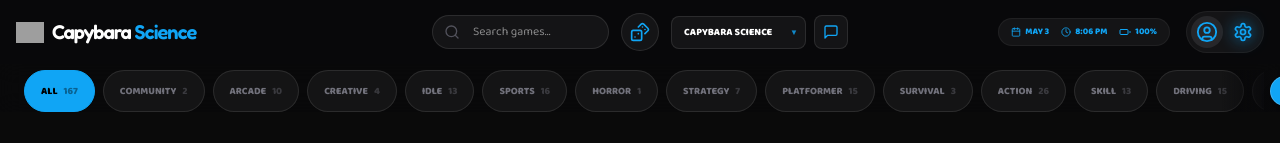
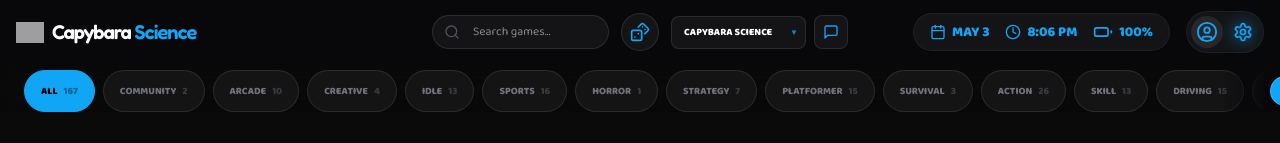
Before and after one commit to HudseyBoYouTube/stuff, a React (Vite) app: page / in a window 1280 px wide. Shown: the top 143 px of the page. Built offline with nearby package versions, Linux system fonts and the light colour scheme; grey boxes are pictures that could not be loaded.

Commit message:
Update Header.jsx

```diff
--- a/src/components/Header.jsx
+++ b/src/components/Header.jsx
@@ -76,9 +76,8 @@ export function Header({
               </div>
             </div>
 
-            {/* CHAT TOGGLE BUTTON - UPDATED TO USE STATE */}
             <button
-              onClick={() => setIsChatOpen(true)} // Changed from navigate to state
+              onClick={() => setIsChatOpen(true)}
               className={`p-2 border rounded-lg transition-all hover:scale-105 active:scale-95 ${
                 isChatOpen
                   ? 'bg-[var(--theme)] border-[var(--theme)] text-black shadow-[0_0_10px_var(--theme)]'
@@ -91,14 +90,15 @@ export function Header({
           </div>
         </div>
 
-        {/* STATS & PROFILE SECTION - RIGHT COLUMN */}
+        {/* STATS & PROFILE SECTION - RIGHT COLUMN (SCALED UP) */}
         <div className="flex items-center justify-end gap-4 justify-self-end">
-          <div className={`hidden sm:flex items-center gap-3 text-[9px] font-black uppercase text-[var(--theme)] ${isLightMode ? 'bg-black/5 border-black/5' : 'bg-white/5 border-white/5'} px-3 py-1.5 rounded-full border`}>
-            <span className="flex items-center gap-1"><Calendar className="w-2.5 h-2.5" /> {time.toLocaleDateString(undefined, { month: 'short', day: 'numeric' })}</span>
-            <span className="flex items-center gap-1"><Clock className="w-2.5 h-2.5" /> {time.toLocaleTimeString([], { hour: 'numeric', minute: '2-digit', hour12: true })}</span>
+          <div className={`hidden sm:flex items-center gap-4 text-sm font-bold uppercase text-[var(--theme)] ${isLightMode ? 'bg-black/5 border-black/5' : 'bg-white/5 border-white/5'} px-4 py-2 rounded-full border`}
+               style={{ fontFamily: "'Baloo 2', cursive" }}>
+            <span className="flex items-center gap-1.5"><Calendar className="w-4 h-4" /> {time.toLocaleDateString(undefined, { month: 'short', day: 'numeric' })}</span>
+            <span className="flex items-center gap-1.5"><Clock className="w-4 h-4" /> {time.toLocaleTimeString([], { hour: 'numeric', minute: '2-digit', hour12: true })}</span>
 
-            <div className="flex items-center gap-1">
-              <Battery className={`w-3 h-3 ${battery.charging ? 'text-green-500 animate-pulse' : ''}`} />
+            <div className="flex items-center gap-1.5">
+              <Battery className={`w-5 h-5 ${battery.charging ? 'text-green-500 animate-pulse' : ''}`} />
               <span>{battery.level}%</span>
             </div>
           </div>
```
